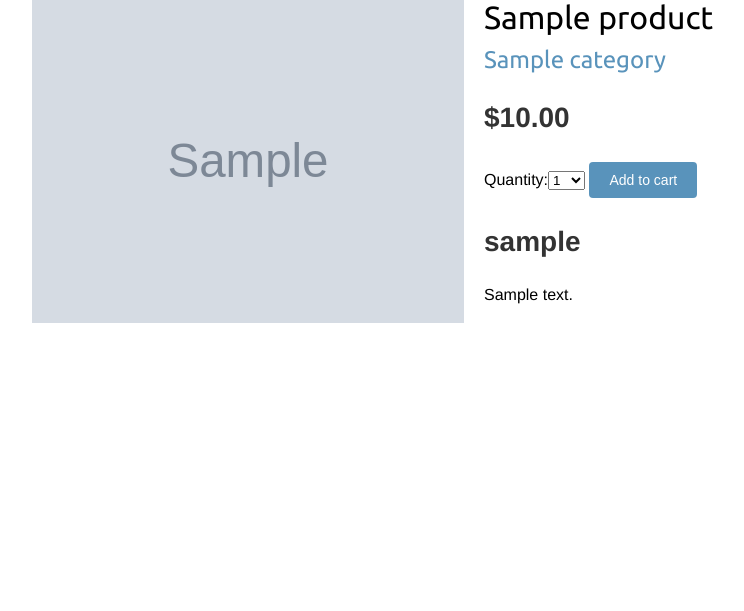
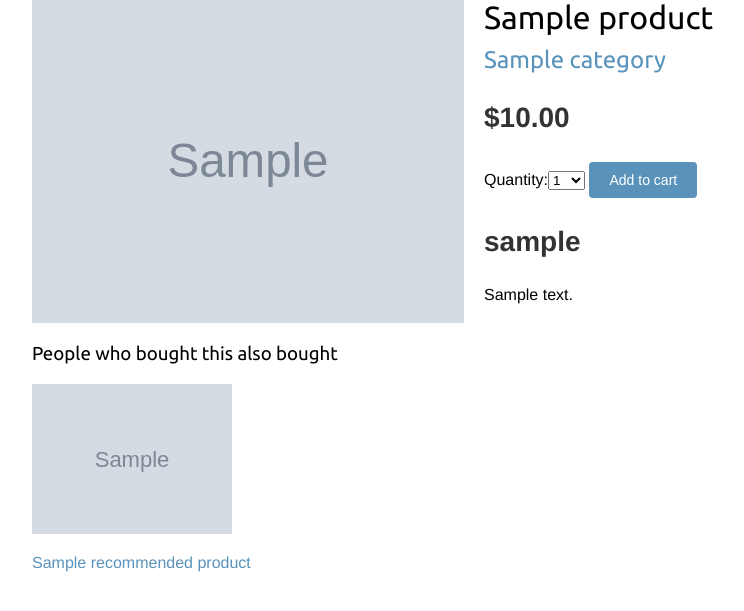
Before and after one commit to uralsth/myshop, a Django app: template shop/templates/shop/product/detail.html in a window 1280 px wide. Shown: the part 120-731 px from the top of the page, without its empty margins (68-812 px from the left). Run offline with Django 3.2, Linux system fonts and the light colour scheme; tables that the repository leaves empty hold one stand-in row (values such as "Sample post"); the template is opened without the code that fills it: values that come from a table or form of the project are taken from there, most other values are stand-ins (such as "Sample title", 1, 10 or a date in 2020); grey boxes marked "Sample" are stand-in pictures; parts of the project's set-up code (start-up, migrations or seed data) failed here and were passed over.

Commit message:
added recommendations on product and cart detail

```diff
--- a/shop/templates/shop/product/detail.html
+++ b/shop/templates/shop/product/detail.html
@@ -20,5 +20,18 @@
   </form>
   <p class="price">{{ product.creator }}</p>
   {{ product.description|linebreaks }}
+  {% if recommended_products %}
+  <div class="recommendations">
+    <h3>People who bought this also bought</h3>
+    {% for p in recommended_products %}
+    <div class="item">
+      <a href="{{ p.get_absolute_url }}">
+	<img src="{% if p.image %}{{ p.image.url }}{% else %}{% static "img/no_image.png" %}{% endif %}" alt="" />
+      </a>
+      <p><a href="{{ p.get_absolute_url }}">{{ p.name }}</a></p>
+    </div>
+    {% endfor %}
+  </div>
+  {% endif %}
 </div>
 {% endblock %}
```
Also changed, not shown: cart/templates/cart/detail.html (+12 -0 lines).
